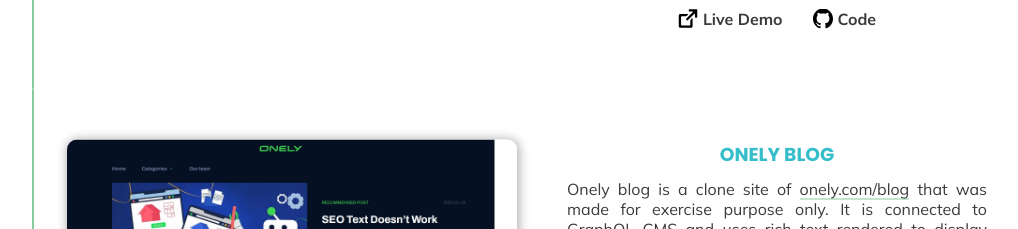
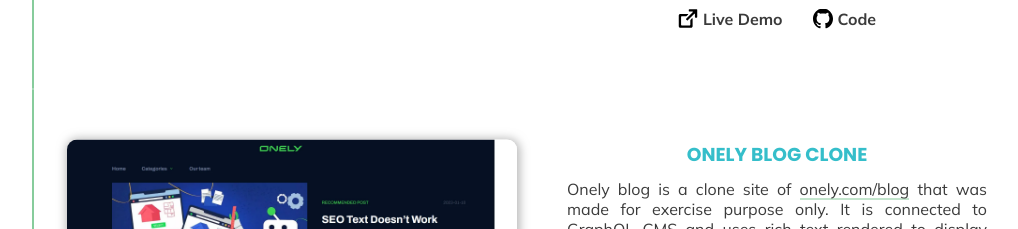
Before and after one commit to ppuhacz/portfolio, a React (Create React App) app: page / in a window 1280 px wide. Shown: the part 1820-2049 px from the top of the page, without its empty margins (128-1146 px from the left). Built offline with nearby package versions, Linux system fonts and the light colour scheme.

Commit message:
Added contact section and a footer

```diff
--- a/src/App.tsx
+++ b/src/App.tsx
@@ -12,9 +12,9 @@ function App() {
   return (
     <div className='App'>
       <Header />
-      <CVButton />
       <main>
         <Title />
+        <CVButton />
         <AboutMe />
         <Projects />
         <Contact />
--- a/src/components/contact/styles/contact-styles.scss
+++ b/src/components/contact/styles/contact-styles.scss
@@ -1,7 +1,7 @@
 @import '../../../styles/variables.scss';
 
 .contact-container {
-  width: 100vw;
+  width: 100%;
   background-color: $secondaryBackground;
 
   .contact-wrapper {
--- a/src/components/footer/styles/footer-styles.scss
+++ b/src/components/footer/styles/footer-styles.scss
@@ -4,6 +4,6 @@
   display: flex;
   align-items: center;
   justify-content: center;
-  width: 100vw;
+  width: 100%;
   height: 50px;
 }
--- a/src/components/projects/project-list.tsx
+++ b/src/components/projects/project-list.tsx
@@ -30,7 +30,7 @@ export const projectList: Project[] = [
     technologies: ["React.js", "TypeScript", "Airtable", "Sass"],
   },
   {
-    title: "Onely blog",
+    title: "Onely blog clone",
     demoLink: "https://calm-parfait-2f27b9.netlify.app/",
     githubLink: "https://github.com/ppuhacz/onely-blog-clone-typescript",
     screenshot: onelyScreenshot,
--- a/src/components/tech-stack/styles/tech-stack-styles.scss
+++ b/src/components/tech-stack/styles/tech-stack-styles.scss
@@ -7,7 +7,6 @@
     display: flex;
     flex-direction: column;
     align-items: center;
-    cursor: pointer;
 
     p {
       margin-bottom: 40px;
```
